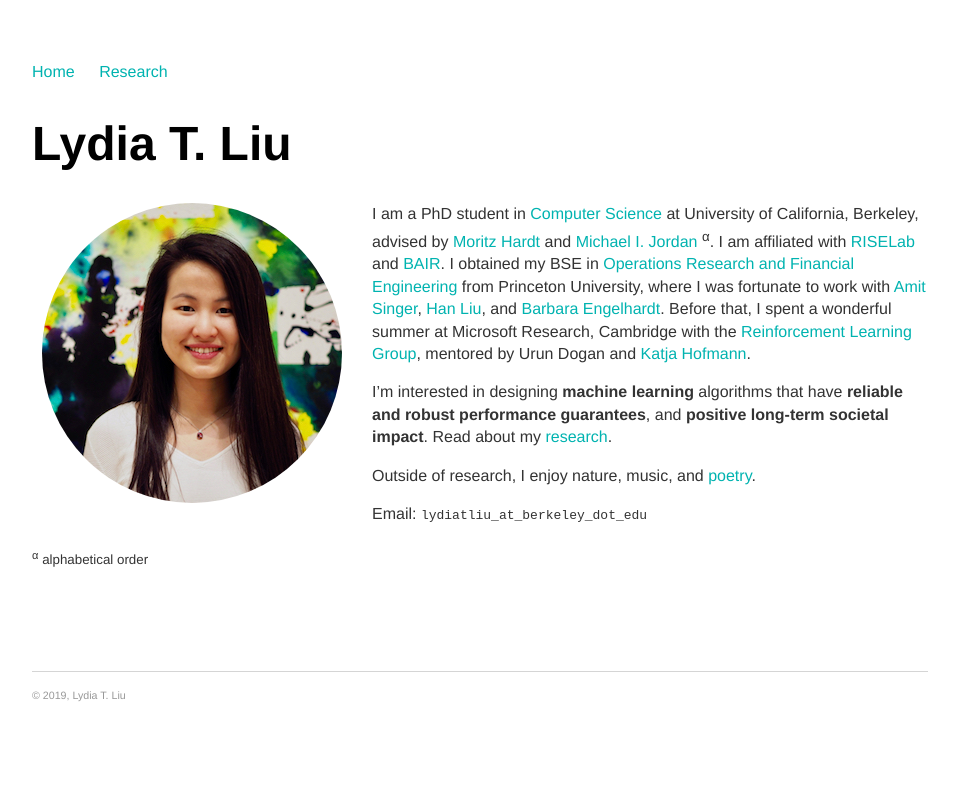
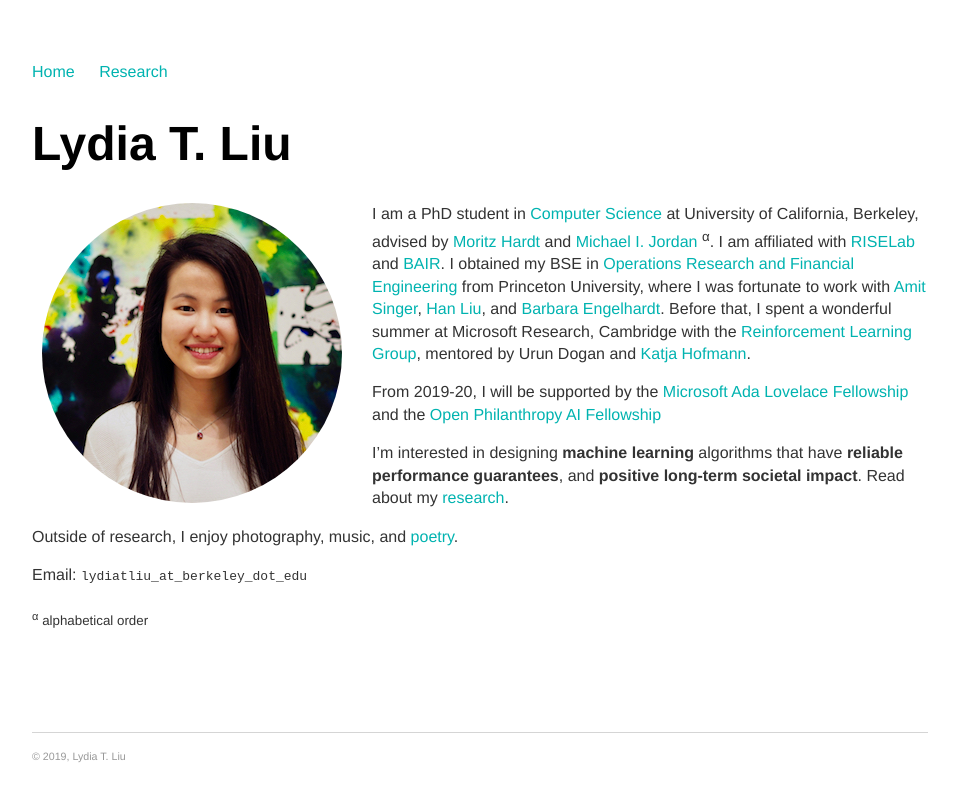
Before and after one commit to serenalwang/serenalwang.github.io, a Jekyll site: the page built from index.md, in a window 1280 px wide. Shown: the top 801 px of the page, without its empty margins (160-1119 px from the left). Built offline with Jekyll 4.4.1, drawn with Linux system fonts in a browser that asks for light colours.

Commit message:
Update index.md

```diff
--- a/index.md
+++ b/index.md
@@ -11,9 +11,11 @@ title: Lydia T. Liu | University of California, Berkeley
 I am a PhD student in [Computer Science](https://eecs.berkeley.edu/) at University of California, Berkeley, advised by [Moritz Hardt](http://www.moritzhardt.com/) and [Michael I. Jordan](https://people.eecs.berkeley.edu/~jordan/) <sup>&alpha;</sup>. I am affiliated with [RISELab](http://rise.cs.berkeley.edu/) and [BAIR](http://bair.berkeley.edu/).
 I obtained my BSE in [Operations Research and Financial Engineering](https://orfe.princeton.edu/) from Princeton University, where I was fortunate to work with [Amit Singer](https://web.math.princeton.edu/~amits/), [Han Liu](https://www.princeton.edu/~hanliu/), and [Barbara Engelhardt](https://www.cs.princeton.edu/~bee/). Before that, I spent a wonderful summer at Microsoft Research, Cambridge with the [Reinforcement Learning Group](https://www.microsoft.com/en-us/research/group/reinforcement-learning-group/), mentored by Urun Dogan and [Katja Hofmann](https://www.microsoft.com/en-us/research/people/kahofman/).
 
-I'm interested in designing **machine learning** algorithms that have **reliable and robust performance guarantees**, and **positive long-term societal impact**. Read about my [research](/projects).
+From 2019-20, I will be supported by the [Microsoft Ada Lovelace Fellowship](https://www.microsoft.com/en-us/research/academic-program/ada-lovelace-fellowship/) and the [Open Philanthropy AI Fellowship](https://www.openphilanthropy.org/focus/global-catastrophic-risks/potential-risks-advanced-artificial-intelligence/open-phil-ai-fellowship-2019-class)
 
-Outside of research, I enjoy nature, music, and <a href="/writing">poetry</a>.
+I'm interested in designing **machine learning** algorithms that have **reliable performance guarantees**, and **positive long-term societal impact**. Read about my [research](/projects).
+
+Outside of research, I enjoy photography, music, and <a href="/writing">poetry</a>.
 
 Email: `lydiatliu_at_berkeley_dot_edu`
 
```
